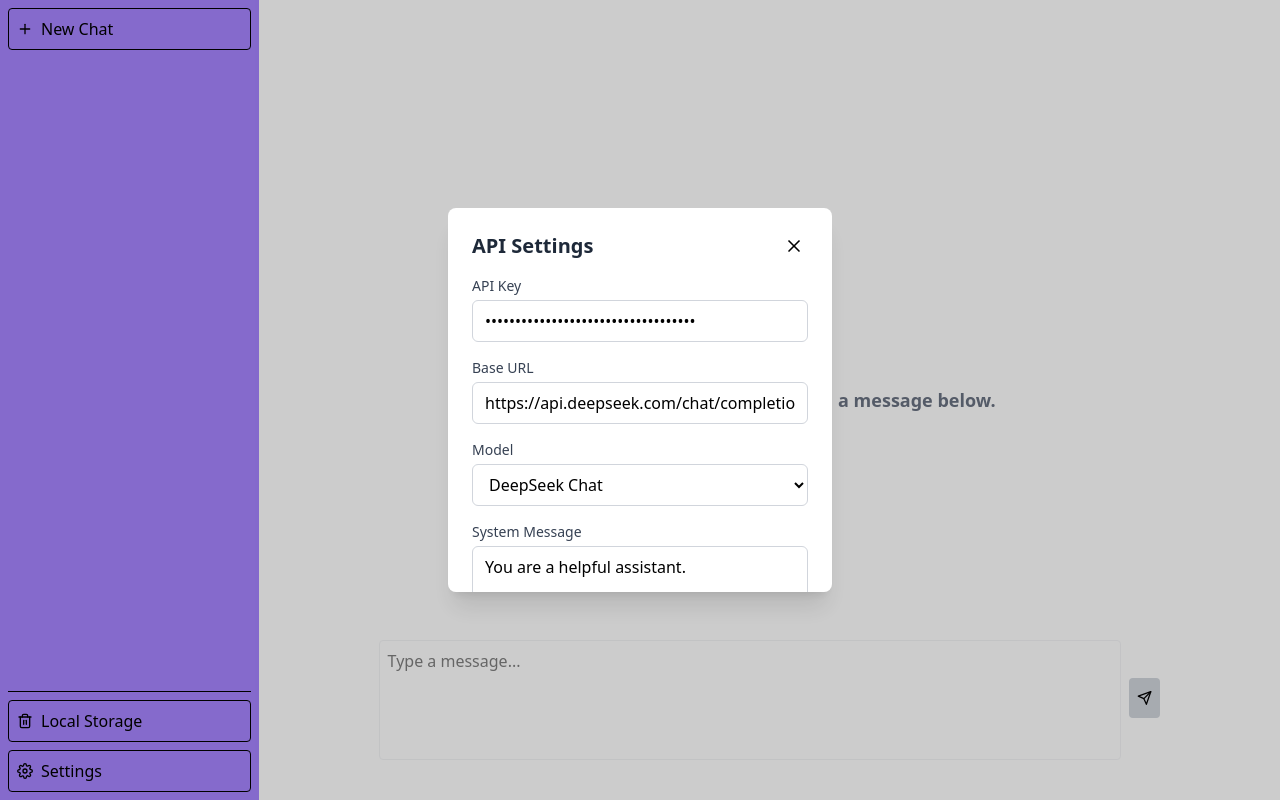
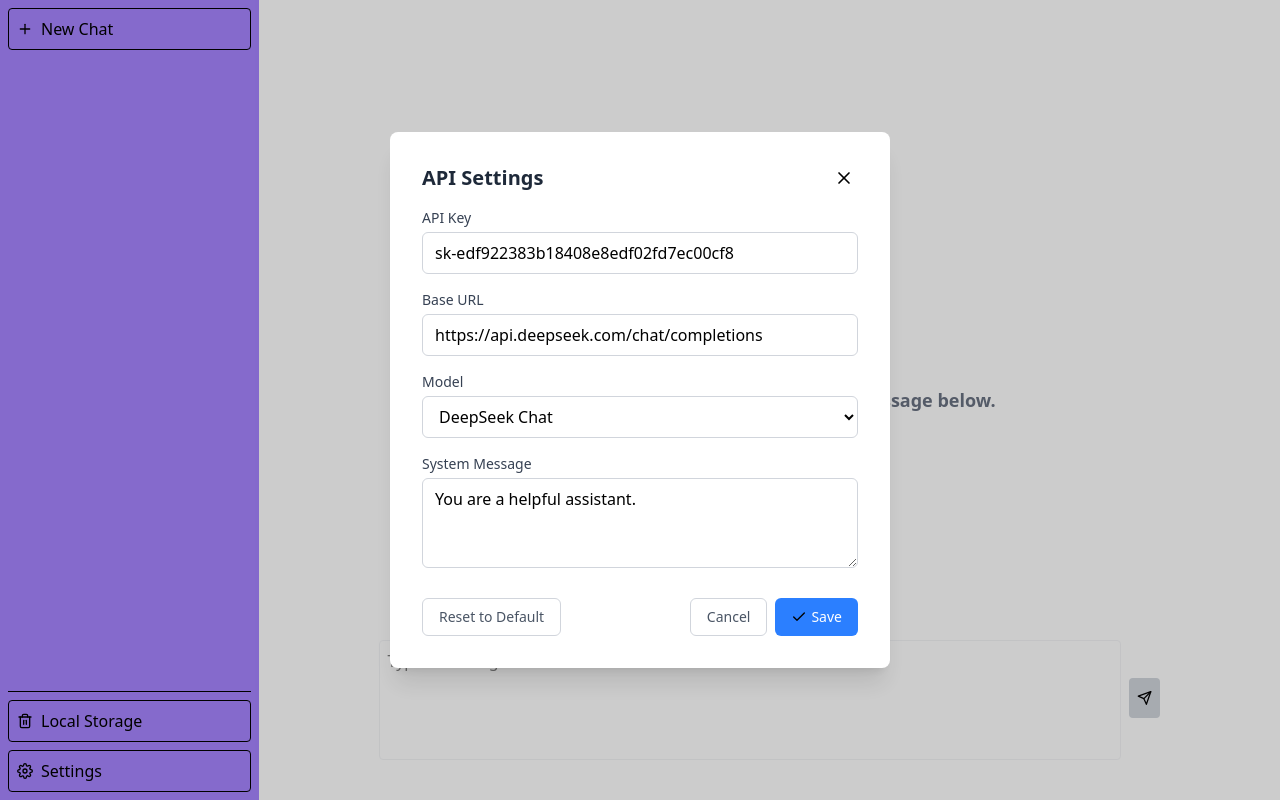
Before and after one commit to aaaabang/GPT-frontend, a React (Vite) app: page / in a window 1280 px wide. Both pictures are taken after a click on the button "Settings". Built offline with nearby package versions, Linux system fonts and the light colour scheme.

Commit message:
fix: setting

```diff
--- a/src/components/Settings.jsx
+++ b/src/components/Settings.jsx
@@ -50,7 +50,7 @@ function Settings({ isOpen, onClose }) {
 
   const handleReset = () => {
     // 重置为默认值
-    setApiKey("sk-edf922383b18408e8edf02fd7ec00cf8");
+    setApiKey("");
     setBaseUrl("https://api.deepseek.com/chat/completions");
     setModel("deepseek-chat");
     setSystemMessage("You are a helpful assistant.");
@@ -63,7 +63,7 @@ function Settings({ isOpen, onClose }) {
       className="fixed inset-0 flex items-center justify-center z-50"
       style={{ backgroundColor: "rgba(0, 0, 0, 0.2)" }}
     >
-      <div className="bg-white rounded-lg shadow-xl w-96 max-w-md p-6 max-h-96 overflow-y-auto">
+      <div className="bg-white rounded-lg shadow-xl w-[500px] max-w-2xl p-8">
         {/* 标题栏 */}
         <div className="flex items-center justify-between mb-4">
           <h2 className="text-xl font-bold text-gray-800">API Settings</h2>
@@ -86,7 +86,6 @@ function Settings({ isOpen, onClose }) {
               API Key
             </label>
             <input
-              type="password"
               id="apiKey"
               value={apiKey}
               onChange={(e) => setApiKey(e.target.value)}
@@ -128,11 +127,7 @@ function Settings({ isOpen, onClose }) {
               className="w-full px-3 py-2 border border-gray-300 rounded-md focus:outline-none focus:ring-2 focus:ring-blue-500 focus:border-blue-500"
             >
               <option value="deepseek-chat">DeepSeek Chat</option>
-              <option value="gpt-3.5-turbo">GPT-3.5 Turbo</option>
-              <option value="gpt-4">GPT-4</option>
-              <option value="gpt-4-turbo">GPT-4 Turbo</option>
-              <option value="claude-3-sonnet">Claude-3 Sonnet</option>
-              <option value="claude-3-opus">Claude-3 Opus</option>
+              <option value="deepseek-reasoner">DeepSeek Reasoner</option>
             </select>
           </div>
 
```
